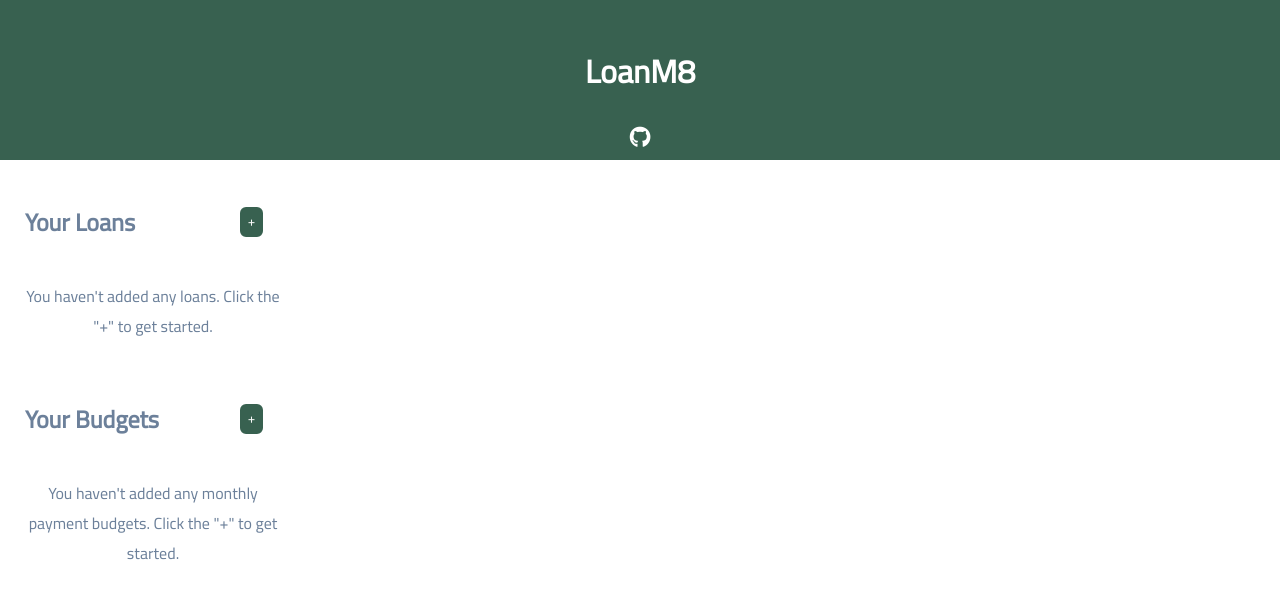
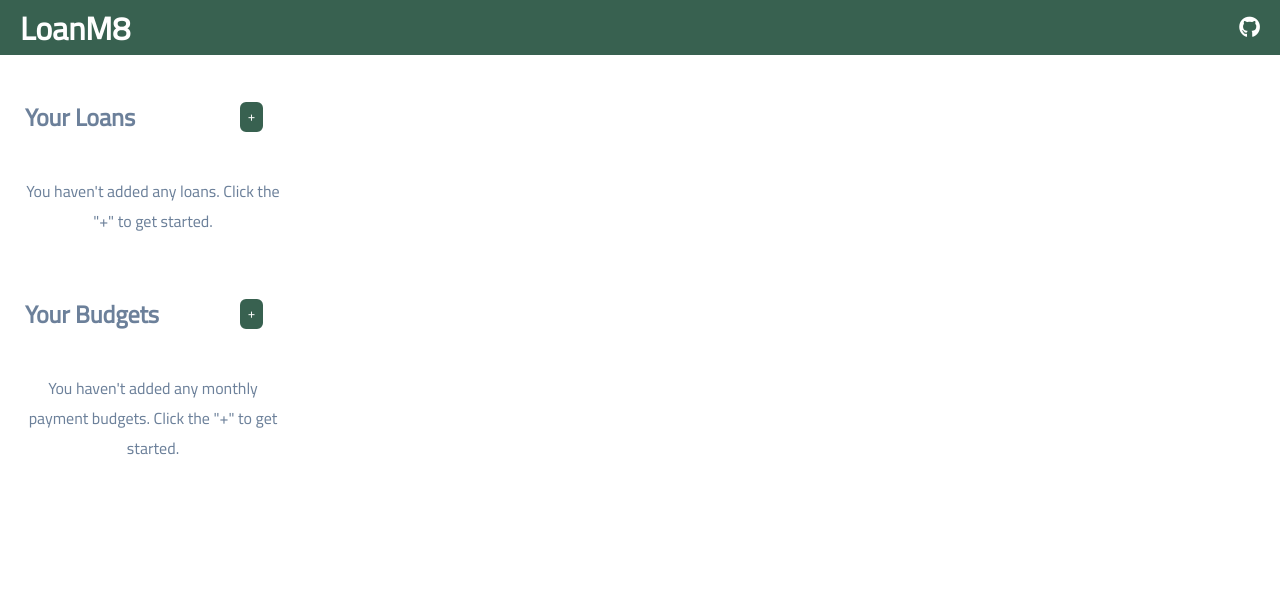
Before and after one commit to Kylep342/LoanM8, a React (Vite) app: page / in a window 1280 px wide. Shown: the top 598 px of the page. Built offline with nearby package versions, Linux system fonts and the light colour scheme.

Commit message:
Cleans up the header a bit

```diff
--- a/src/components/Header.tsx
+++ b/src/components/Header.tsx
@@ -5,13 +5,16 @@ import "./style.css";
 const Header: React.FunctionComponent = () => {
     return (
         <header className="header">
-            <h1 className="header-title">LoanM8</h1>
-            <a href="https://www.github.com/kylep342/LoanM8" target="_blank">
-                <i className="fab fa-github fa-lg white" aria-hidden="true"></i>
-            </a>
+            <div className="header-content align-left">
+                <h1 className="header-title">LoanM8</h1>
+            </div>
+            <div className="header-content align-right">
+                <a className="header-link" href="https://www.github.com/kylep342/LoanM8" target="_blank">
+                    <i className="fab fa-github fa-lg white" aria-hidden="true"></i>
+                </a>
+            </div>
         </header>
     )
 }
 
 export default Header;
-``
--- a/src/components/style.css
+++ b/src/components/style.css
@@ -16,15 +16,21 @@ button {
 }
 
 .header {
-    text-align: center;
-    /* background-color: #7808FA; */
+    align-items: center;
+    display: flex;
     background-color: #386150;
-    height: 120px;
-    padding: 20px;
+    height: 55px;
     color: #FFFFFF;
     font-family: "Cairo", sans-serif;
     -webkit-font-smoothing: antialiased;
     -moz-osx-font-smoothing: grayscale;
+}
+
+.header-content {
+    display: flex;
+    width: 50%;
+    padding-left: 20px;
+    padding-right: 20px;
 }
 
 .modal-wrapper {
@@ -180,16 +186,16 @@ button {
     transform: translateY(-50%);
 }
 
-.align-left {
-    float: left;
-}
-
 .fa-trash {
     color: #fff;
 }
 
+.align-left {
+    justify-content: flex-start;
+}
+
 .align-right {
-    float: right;
+    justify-content: flex-end;
 }
 
 .cardsPanelNotifier {
```
